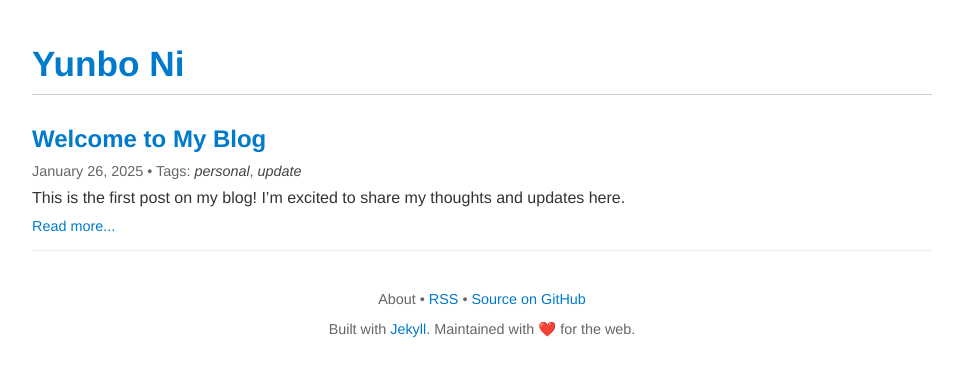
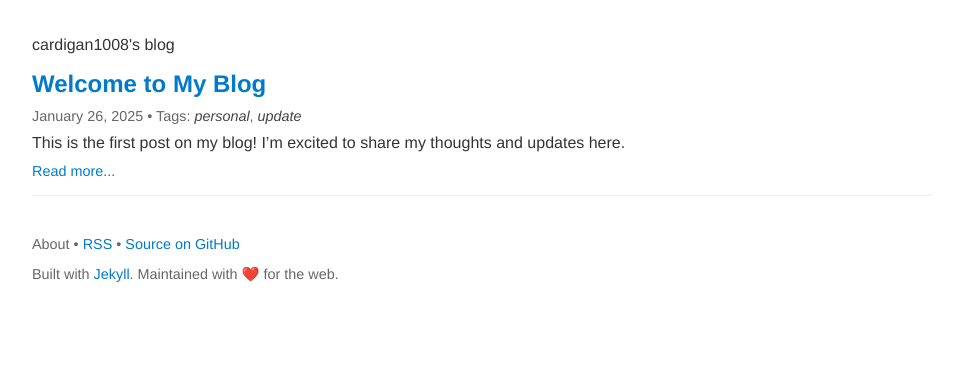
Before and after one commit to cardigan1008/cardigan1008.github.io, a Jekyll site: the page built from blog.md, in a window 1280 px wide. Shown: the top 376 px of the page, without its empty margins (158-1121 px from the left). Built offline with Jekyll 4.4.1, drawn with Linux system fonts in a browser that asks for light colours.

```diff
--- a/_layouts/blog.html
+++ b/_layouts/blog.html
@@ -9,7 +9,7 @@
 <body>
     <div class="container">
         <header>
-            <h1>{{ site.title }}</h1>
+            <p class="blog-title">cardigan1008's blog</p>
         </header>
         <main>
             <section class="blog-posts">
--- a/assets/css/blog.css
+++ b/assets/css/blog.css
@@ -72,7 +72,7 @@
     margin-top: 40px;
     font-size: 0.9rem;
     color: #666;
-    text-align: center;
+    text-align: left;
 }
 
 footer a {
```
